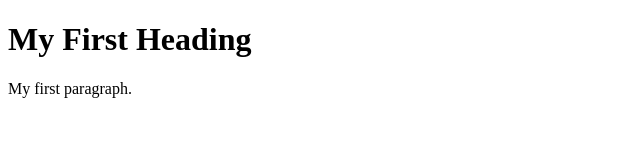
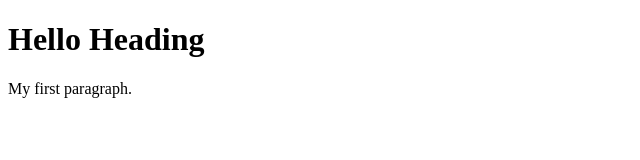
Before and after one commit to IevDatorium/webpage3, a plain HTML site: page index.html in a window 1280 px wide. Shown: the whole page, without its empty margins (0-640 px from the left). Drawn offline with Linux system fonts and the light colour scheme.

Commit message:
Update index.html

```diff
--- a/index.html
+++ b/index.html
@@ -2,7 +2,7 @@
 <html>
 <body>
 
-<h1>My First Heading</h1>
+<h1>Hello Heading</h1>
 <p>My first paragraph.</p>
 
 
```
